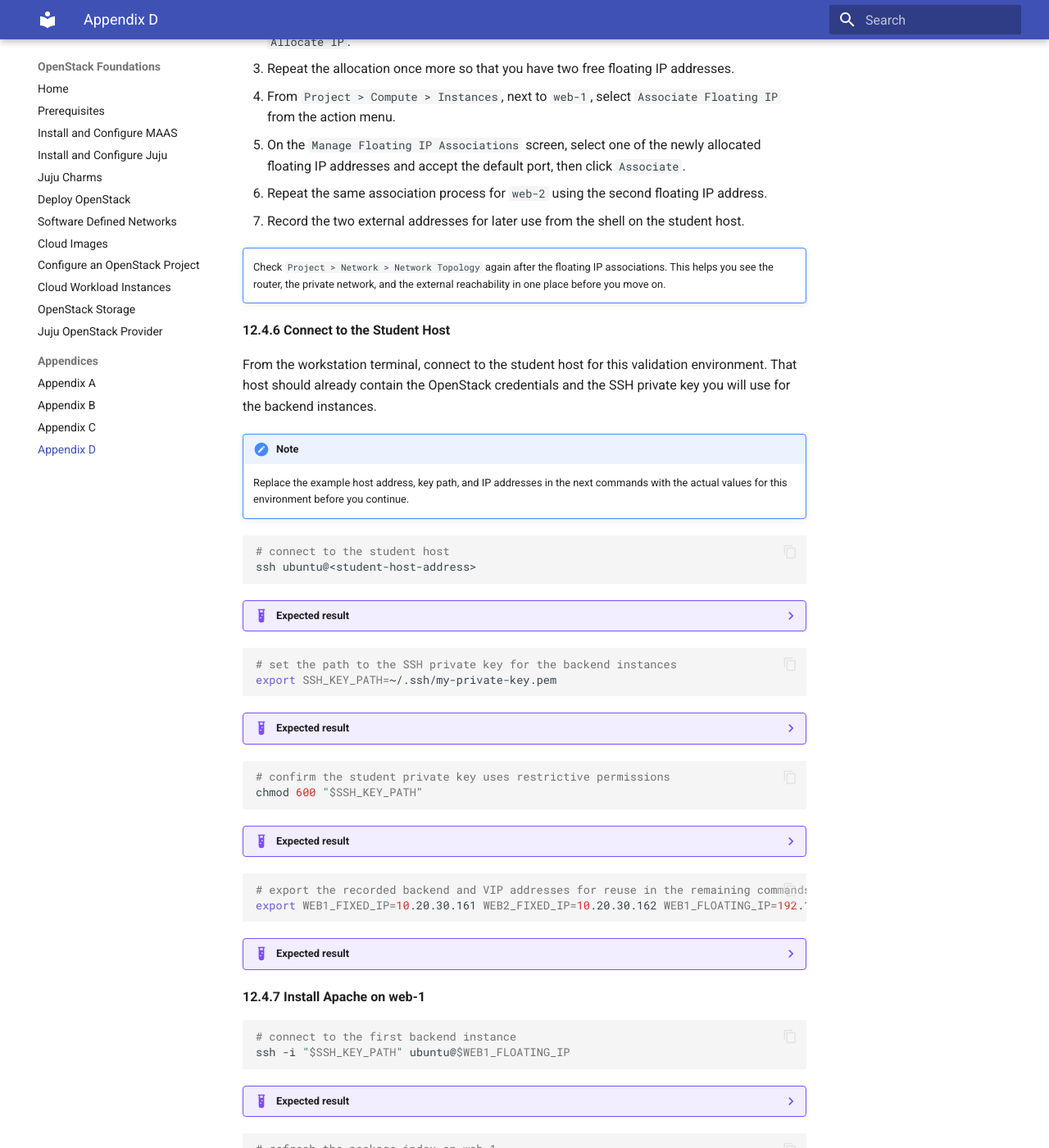
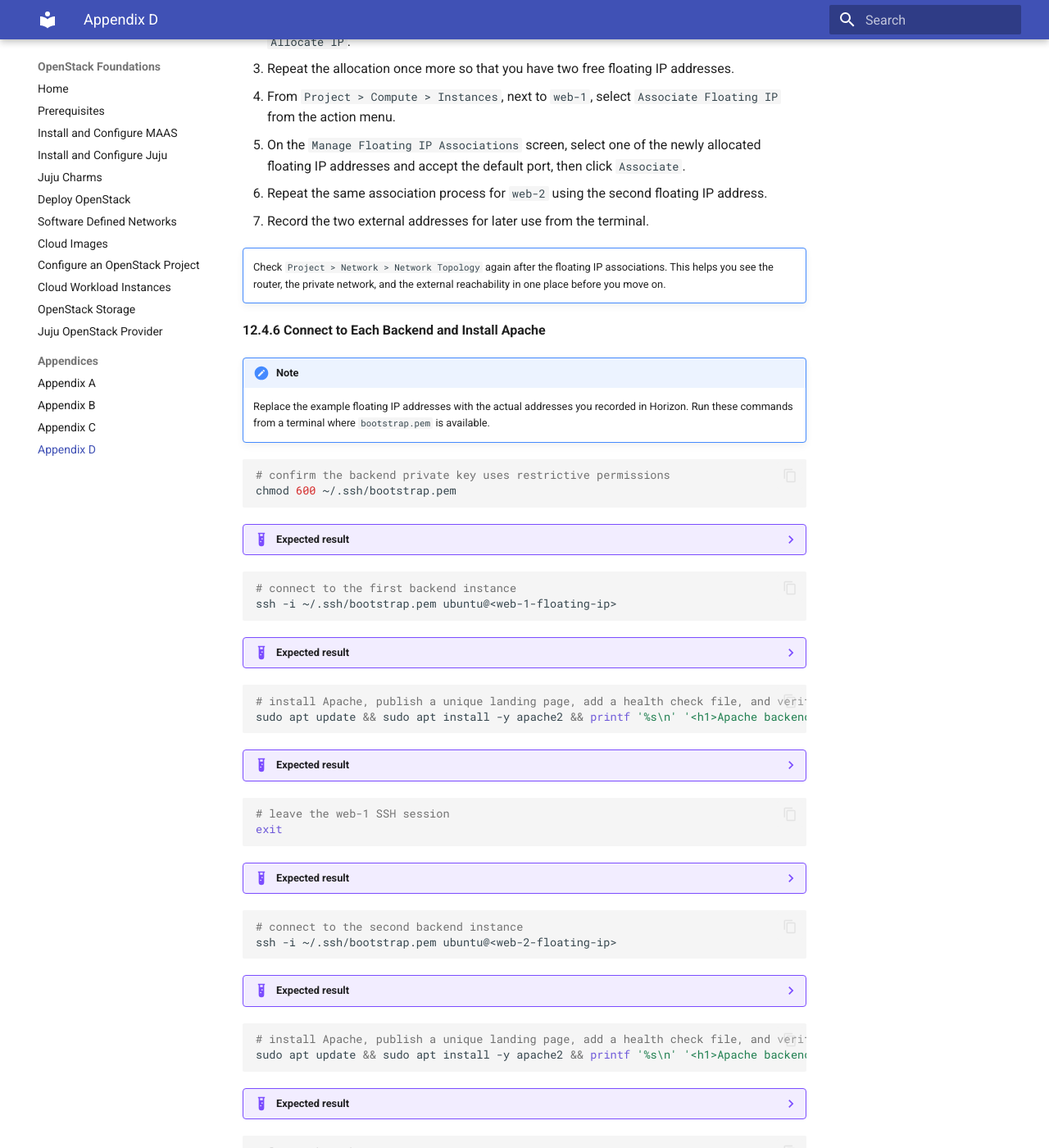
Before and after one commit to radumoisan/canonical-openstack-foundations, an MkDocs documentation site: the page built from docs/appendix_d.md, in a window 1280 px wide and 1400 px high, scrolled down 3744 px. Shown: the whole window at 82% size. Built offline with MkDocs 1.6.1 and Material for MkDocs 9.7.7, drawn with Linux system fonts in a browser that asks for light colours; some of the changed text lies outside the part shown.

Commit message:
Consolidate backend SSH and Apache steps in Appendix D

````diff
--- a/docs/appendix_d.md
+++ b/docs/appendix_d.md
@@ -1,6 +1,6 @@
 # 12.4 Appendix D: Horizon Octavia Load Balancer Demo
 
-This appendix provides a compact Horizon-based Octavia exercise that uses two Ubuntu workload instances running Apache behind a load balancer. All OpenStack resource changes are performed in Horizon. The Apache installation, `curl` tests, and service stop and start operations are performed from the student host terminal over SSH.
+This appendix provides a compact Horizon-based Octavia exercise that uses two Ubuntu workload instances running Apache behind a load balancer. All OpenStack resource changes are performed in Horizon. The Apache installation, `curl` tests, and service stop and start operations are performed from a terminal over SSH.
 
 !!! note
     Use the Horizon access details provided for this validation environment to reach the dashboard.
@@ -115,32 +115,19 @@
 8. From `Project > Compute > Instances`, next to `web-1`, select `Associate Floating IP` from the action menu.
 9. On the `Manage Floating IP Associations` screen, select one of the newly allocated floating IP addresses and accept the default port, then click `Associate`.
 10. Repeat the same association process for `web-2` using the second floating IP address.
-11. Record the two external addresses for later use from the shell on the student host.
+11. Record the two external addresses for later use from the terminal.
 
 !!! note ""
     Check `Project > Network > Network Topology` again after the floating IP associations. This helps you see the router, the private network, and the external reachability in one place before you move on.
 
-**12.4.6 Connect to the Student Host**
-
-From the workstation terminal, connect to the student host for this validation environment. That host should already contain the OpenStack credentials and the SSH private key you will use for the backend instances.
+**12.4.6 Connect to Each Backend and Install Apache**
 
 !!! note
-    Replace the example host address, key path, and IP addresses in the next commands with the actual values for this environment before you continue.
+    Replace the example floating IP addresses with the actual addresses you recorded in Horizon. Run these commands from a terminal where `bootstrap.pem` is available.
 
 ```bash
-# connect to the student host
-ssh ubuntu@<student-host-address>
-```
-
-??? example "Expected result"
-    ```bash
-    Welcome to Ubuntu 22.04 LTS (GNU/Linux 5.15.0-xx-generic x86_64)
-    ubuntu@training-host:~$
-    ```
-
-```bash
-# set the path to the SSH private key for the backend instances
-export SSH_KEY_PATH=~/.ssh/my-private-key.pem
+# confirm the backend private key uses restrictive permissions
+chmod 600 ~/.ssh/bootstrap.pem
 ```
 
 ??? example "Expected result"
@@ -149,59 +136,22 @@
     ```
 
 ```bash
-# confirm the student private key uses restrictive permissions
-chmod 600 "$SSH_KEY_PATH"
+# connect to the first backend instance
+ssh -i ~/.ssh/bootstrap.pem ubuntu@<web-1-floating-ip>
 ```
 
 ??? example "Expected result"
     ```bash
-    No output.
-    ```
-
-```bash
-# export the recorded backend and VIP addresses for reuse in the remaining commands
-export WEB1_FIXED_IP=10.20.30.161 WEB2_FIXED_IP=10.20.30.162 WEB1_FLOATING_IP=192.168.100.180 WEB2_FLOATING_IP=192.168.100.181 VIP_FLOATING_IP=192.168.100.182
-```
-
-??? example "Expected result"
-    ```bash
-    No output.
-    ```
-
-**12.4.7 Install Apache on web-1**
-
-```bash
-# connect to the first backend instance
-ssh -i "$SSH_KEY_PATH" ubuntu@$WEB1_FLOATING_IP
-```
-
-??? example "Expected result"
-    ```bash
-    The authenticity of host '192.168.100.180 (192.168.100.180)' can't be established.
+    The authenticity of host '192.168.100.88 (192.168.100.88)' can't be established.
     ED25519 key fingerprint is SHA256:[redacted].
     Are you sure you want to continue connecting (yes/no/[fingerprint])? yes
-    Warning: Permanently added '192.168.100.180' (ED25519) to the list of known hosts.
+    Warning: Permanently added '192.168.100.88' (ED25519) to the list of known hosts.
     ubuntu@web-1:~$
     ```
 
 ```bash
-# refresh the package index on web-1
-sudo apt update
-```
-
-??? example "Expected result"
-    ```bash
-    Hit:1 http://archive.ubuntu.com/ubuntu jammy InRelease
-    Hit:2 http://archive.ubuntu.com/ubuntu jammy-updates InRelease
-    Hit:3 http://archive.ubuntu.com/ubuntu jammy-security InRelease
-    Reading package lists... Done
-    Building dependency tree... Done
-    All packages are up to date.
-    ```
-
-```bash
-# install the Apache web server on web-1
-sudo apt install -y apache2
+# install Apache, publish a unique landing page, add a health check file, and verify both endpoints on web-1
+sudo apt update && sudo apt install -y apache2 && printf '%s\n' '<h1>Apache backend web-1</h1>' | sudo tee /var/www/html/index.html && printf 'OK\n' | sudo tee /var/www/html/healthcheck && curl -s http://127.0.0.1/ && curl -s http://127.0.0.1/healthcheck
 ```
 
 ??? example "Expected result"
@@ -209,60 +159,9 @@
     Reading package lists... Done
     Building dependency tree... Done
     Reading state information... Done
-    The following NEW packages will be installed:
-      apache2 apache2-bin apache2-data apache2-utils
     ...
     Setting up apache2 ...
-    Created symlink /etc/systemd/system/multi-user.target.wants/apache2.service -> /lib/systemd/system/apache2.service.
-    ```
-
-```bash
-# verify that Apache is running on web-1
-sudo systemctl is-active apache2
-```
-
-??? example "Expected result"
-    ```bash
-    active
-    ```
-
-```bash
-# publish a unique landing page on web-1
-printf '%s\n' '<h1>Apache backend web-1</h1>' | sudo tee /var/www/html/index.html
-```
-
-??? example "Expected result"
-    ```bash
     <h1>Apache backend web-1</h1>
-    ```
-
-```bash
-# create a dedicated HTTP health check file on web-1
-printf 'OK\n' | sudo tee /var/www/html/healthcheck
-```
-
-??? example "Expected result"
-    ```bash
-    OK
-    ```
-
-```bash
-# verify the Apache landing page locally on web-1
-curl -s http://127.0.0.1/
-```
-
-??? example "Expected result"
-    ```bash
-    <h1>Apache backend web-1</h1>
-    ```
-
-```bash
-# verify the HTTP health check file locally on web-1
-curl -s http://127.0.0.1/healthcheck
-```
-
-??? example "Expected result"
-    ```bash
     OK
     ```
 
@@ -273,43 +172,26 @@
 
 ??? example "Expected result"
     ```bash
-    Connection to 192.168.100.180 closed.
+    Connection to 192.168.100.88 closed.
     ```
-
-**12.4.8 Install Apache on web-2**
 
 ```bash
 # connect to the second backend instance
-ssh -i "$SSH_KEY_PATH" ubuntu@$WEB2_FLOATING_IP
+ssh -i ~/.ssh/bootstrap.pem ubuntu@<web-2-floating-ip>
 ```
 
 ??? example "Expected result"
     ```bash
-    The authenticity of host '192.168.100.181 (192.168.100.181)' can't be established.
+    The authenticity of host '192.168.100.98 (192.168.100.98)' can't be established.
     ED25519 key fingerprint is SHA256:[redacted].
     Are you sure you want to continue connecting (yes/no/[fingerprint])? yes
-    Warning: Permanently added '192.168.100.181' (ED25519) to the list of known hosts.
+    Warning: Permanently added '192.168.100.98' (ED25519) to the list of known hosts.
     ubuntu@web-2:~$
     ```
 
 ```bash
-# refresh the package index on web-2
-sudo apt update
-```
-
-??? example "Expected result"
-    ```bash
-    Hit:1 http://archive.ubuntu.com/ubuntu jammy InRelease
-    Hit:2 http://archive.ubuntu.com/ubuntu jammy-updates InRelease
-    Hit:3 http://archive.ubuntu.com/ubuntu jammy-security InRelease
-    Reading package lists... Done
-    Building dependency tree... Done
-    All packages are up to date.
-    ```
-
-```bash
-# install the Apache web server on web-2
-sudo apt install -y apache2
+# install Apache, publish a unique landing page, add a health check file, and verify both endpoints on web-2
+sudo apt update && sudo apt install -y apache2 && printf '%s\n' '<h1>Apache backend web-2</h1>' | sudo tee /var/www/html/index.html && printf 'OK\n' | sudo tee /var/www/html/healthcheck && curl -s http://127.0.0.1/ && curl -s http://127.0.0.1/healthcheck
 ```
 
 ??? example "Expected result"
@@ -317,60 +199,9 @@
     Reading package lists... Done
     Building dependency tree... Done
     Reading state information... Done
-    The following NEW packages will be installed:
-      apache2 apache2-bin apache2-data apache2-utils
     ...
     Setting up apache2 ...
-    Created symlink /etc/systemd/system/multi-user.target.wants/apache2.service -> /lib/systemd/system/apache2.service.
-    ```
-
-```bash
-# verify that Apache is running on web-2
-sudo systemctl is-active apache2
-```
-
-??? example "Expected result"
-    ```bash
-    active
-    ```
-
-```bash
-# publish a unique landing page on web-2
-printf '%s\n' '<h1>Apache backend web-2</h1>' | sudo tee /var/www/html/index.html
-```
-
-??? example "Expected result"
-    ```bash
     <h1>Apache backend web-2</h1>
-    ```
-
-```bash
-# create a dedicated HTTP health check file on web-2
-printf 'OK\n' | sudo tee /var/www/html/healthcheck
-```
-
-??? example "Expected result"
-    ```bash
-    OK
-    ```
-
-```bash
-# verify the Apache landing page locally on web-2
-curl -s http://127.0.0.1/
-```
-
-??? example "Expected result"
-    ```bash
-    <h1>Apache backend web-2</h1>
-    ```
-
-```bash
-# verify the HTTP health check file locally on web-2
-curl -s http://127.0.0.1/healthcheck
-```
-
-??? example "Expected result"
-    ```bash
     OK
     ```
 
@@ -381,10 +212,20 @@
 
 ??? example "Expected result"
     ```bash
-    Connection to 192.168.100.181 closed.
+    Connection to 192.168.100.98 closed.
     ```
 
-**12.4.9 Verify Direct Backend Reachability and HTTP Responses**
+**12.4.7 Verify Direct Backend Reachability and HTTP Responses**
+
+```bash
+# record the backend floating IP addresses for reuse in the remaining commands
+export WEB1_FLOATING_IP=<web-1-floating-ip> WEB2_FLOATING_IP=<web-2-floating-ip>
+```
+
+??? example "Expected result"
+    ```bash
+    No output.
+    ```
 
 ```bash
 # confirm that the first backend VM is reachable over ICMP
@@ -440,7 +281,7 @@
     <h1>Apache backend web-2</h1>
     ```
 
-**12.4.10 Create the Load Balancer, Listener, and Pool in Horizon**
+**12.4.8 Create the Load Balancer, Listener, and Pool in Horizon**
 
 **To create the load balancer via Horizon perform the following:**
 
@@ -489,7 +330,7 @@
 > `Weight`: **1**
 7. Wait until both members appear in the pool member list.
 
-**12.4.12 Associate a Floating IP Address with the Load Balancer VIP**
+**12.4.10 Associate a Floating IP Address with the Load Balancer VIP**
 
 **To expose the load balancer VIP externally via Horizon perform the following:**
 
@@ -502,12 +343,22 @@
 7. Next to the newly allocated address, click `Associate`.
 8. In the port selection list, choose the load balancer VIP port that matches the `demo-lb` VIP port ID.
 9. Click `Associate`.
-10. Record the associated external address for later use from the shell on the student host.
+10. Record the associated external address for later use from the terminal.
+
+```bash
+# record the load balancer floating IP address for reuse in the remaining commands
+export VIP_FLOATING_IP=<vip-floating-ip>
+```
+
+??? example "Expected result"
+    ```bash
+    No output.
+    ```
 
 !!! note
     Some Horizon releases display the load balancer name directly in the port list, while others only show the port ID. Match the VIP port carefully before confirming the association.
 
-**12.4.13 Verify Round-Robin Responses Through the VIP**
+**12.4.11 Verify Round-Robin Responses Through the VIP**
 
 ```bash
 # send repeated HTTP requests through the load balancer VIP
@@ -543,11 +394,11 @@
 5. Click `Create`.
 6. Wait until the health monitor is active and both pool members show a healthy or online state.
 
-**12.4.15 Stop Apache on web-1 and Observe the Limitation of PING Monitoring**
+**12.4.13 Stop Apache on web-1 and Observe the Limitation of PING Monitoring**
 
 ```bash
 # stop Apache on the first backend while leaving the VM running
-ssh -i "$SSH_KEY_PATH" ubuntu@$WEB1_FLOATING_IP sudo systemctl stop apache2
+ssh -i ~/.ssh/bootstrap.pem ubuntu@$WEB1_FLOATING_IP sudo systemctl stop apache2
 ```
 
 ??? example "Expected result"
@@ -600,11 +451,11 @@
     request failed
     ```
 
-**12.4.16 Start Apache Again Before Replacing the Health Monitor**
+**12.4.14 Start Apache Again Before Replacing the Health Monitor**
 
 ```bash
 # start Apache on the first backend again
-ssh -i "$SSH_KEY_PATH" ubuntu@$WEB1_FLOATING_IP sudo systemctl start apache2
+ssh -i ~/.ssh/bootstrap.pem ubuntu@$WEB1_FLOATING_IP sudo systemctl start apache2
 ```
 
 ??? example "Expected result"
@@ -642,11 +493,11 @@
 7. Click `Create`.
 8. Wait until the new HTTP health monitor is active and both members return to a healthy or online state.
 
-**12.4.18 Stop Apache on web-1 Again and Verify That HTTP Monitoring Protects the Service**
+**12.4.16 Stop Apache on web-1 Again and Verify That HTTP Monitoring Protects the Service**
 
 ```bash
 # stop Apache on the first backend again to trigger the HTTP monitor
-ssh -i "$SSH_KEY_PATH" ubuntu@$WEB1_FLOATING_IP sudo systemctl stop apache2
+ssh -i ~/.ssh/bootstrap.pem ubuntu@$WEB1_FLOATING_IP sudo systemctl stop apache2
 ```
 
 ??? example "Expected result"
@@ -682,11 +533,11 @@
     <h1>Apache backend web-2</h1>
     ```
 
-**12.4.19 Restore the Failed Backend After the Demo**
+**12.4.17 Restore the Failed Backend After the Demo**
 
 ```bash
 # start Apache on the first backend so both members can return to service
-ssh -i "$SSH_KEY_PATH" ubuntu@$WEB1_FLOATING_IP sudo systemctl start apache2
+ssh -i ~/.ssh/bootstrap.pem ubuntu@$WEB1_FLOATING_IP sudo systemctl start apache2
 ```
 
 ??? example "Expected result"
@@ -707,7 +558,7 @@
 !!! note
     After the demo, give the HTTP monitor enough time to probe `web-1` again. The member should return to a healthy or online state in Horizon and the VIP should resume serving both backends over time.
 
-**12.4.20 Optional Cleanup**
+**12.4.18 Optional Cleanup**
 
 **To remove the demo resources after the exercise via Horizon perform the following:**
 
````
Also changed, not shown: other parts of docs/appendix_d.md (+3 -3 lines).
